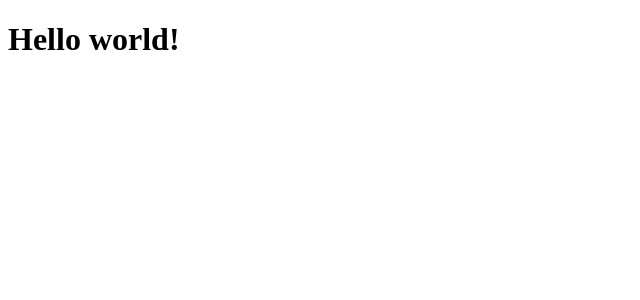
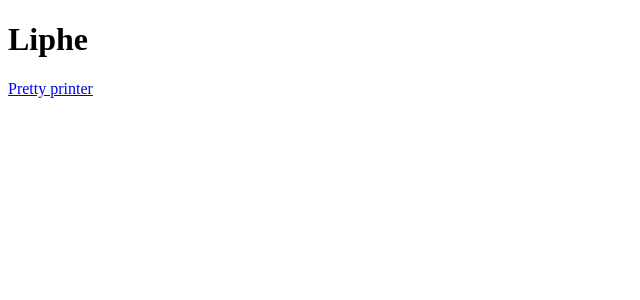
Before and after one commit to liphe/delisp, a Next.js app in the folder packages/liphe/: page / in a window 1280 px wide. Shown: the top 300 px of the page, without its empty margins (0-640 px from the left). Built offline with nearby package versions, Linux system fonts and the light colour scheme.

Commit message:
Add pprinter example

```diff
--- a/packages/liphe/pages/index.tsx
+++ b/packages/liphe/pages/index.tsx
@@ -1,5 +1,11 @@
 import React from "react";
+import Link from "next/link";
 
 export default function Homepage() {
-  return <h1>Hello world!</h1>;
+  return (
+    <>
+      <h1>Liphe</h1>
+      <Link href="/pprinter">Pretty printer</Link>
+    </>
+  );
 }
--- /dev/null
+++ b/packages/liphe/pages/pprinter.tsx
@@ -0,0 +1,5 @@
+import React from "react";
+
+export default function PPrinter() {
+  return <h1>Pretty printer</h1>;
+}
```
